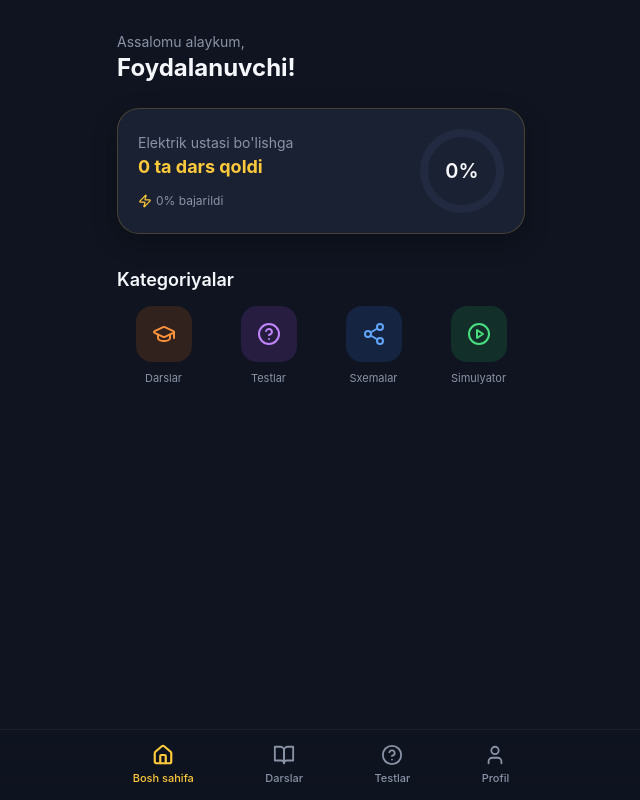
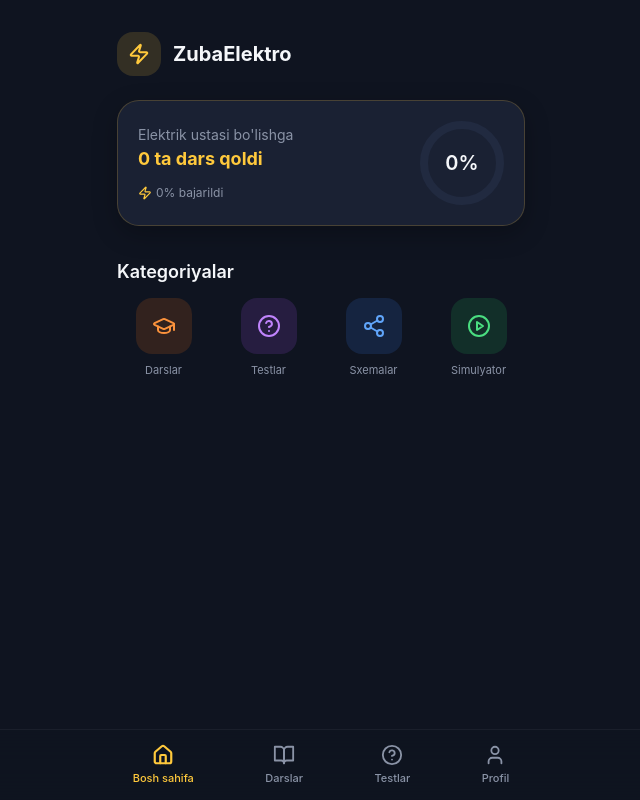
Before and after one commit to zubairhamedov/zubaelektro, a Next.js app: page /home in a window 1280 px wide. Shown: the whole page, without its empty margins (319-959 px from the left). Built offline with nearby package versions, Linux system fonts and the light colour scheme; no server answers; the database is empty.

Commit message:
Update page.tsx

```diff
--- a/app/home/page.tsx
+++ b/app/home/page.tsx
@@ -21,7 +21,7 @@ const categories = [
 ];
 
 export default function HomePage() {
-  const { profile, totalLessons, completedCount, nextLesson, loading } = useAuth();
+  const { totalLessons, completedCount, nextLesson, loading } = useAuth();
 
   const remaining = Math.max(totalLessons - completedCount, 0);
   const percent = totalLessons > 0 ? Math.round((completedCount / totalLessons) * 100) : 0;
@@ -29,10 +29,12 @@ export default function HomePage() {
   return (
     <div className="min-h-screen pb-28">
       <div className="mx-auto max-w-md px-5 pt-8">
-        <p className="text-sm text-textSecondary">Assalomu alaykum,</p>
-        <h1 className="font-display text-2xl font-bold">
-          {loading ? "\u00A0" : `${profile?.full_name || "Foydalanuvchi"}!`}
-        </h1>
+        <div className="flex items-center gap-3">
+          <div className="flex h-11 w-11 items-center justify-center rounded-2xl bg-accent/15">
+            <Zap size={22} className="text-accent" strokeWidth={2.2} />
+          </div>
+          <h1 className="font-display text-xl font-bold">ZubaElektro</h1>
+        </div>
 
         <div className="mt-6 flex items-center justify-between rounded-xl2 border border-accent/20 bg-surface p-5 shadow-card">
           <div>
```
